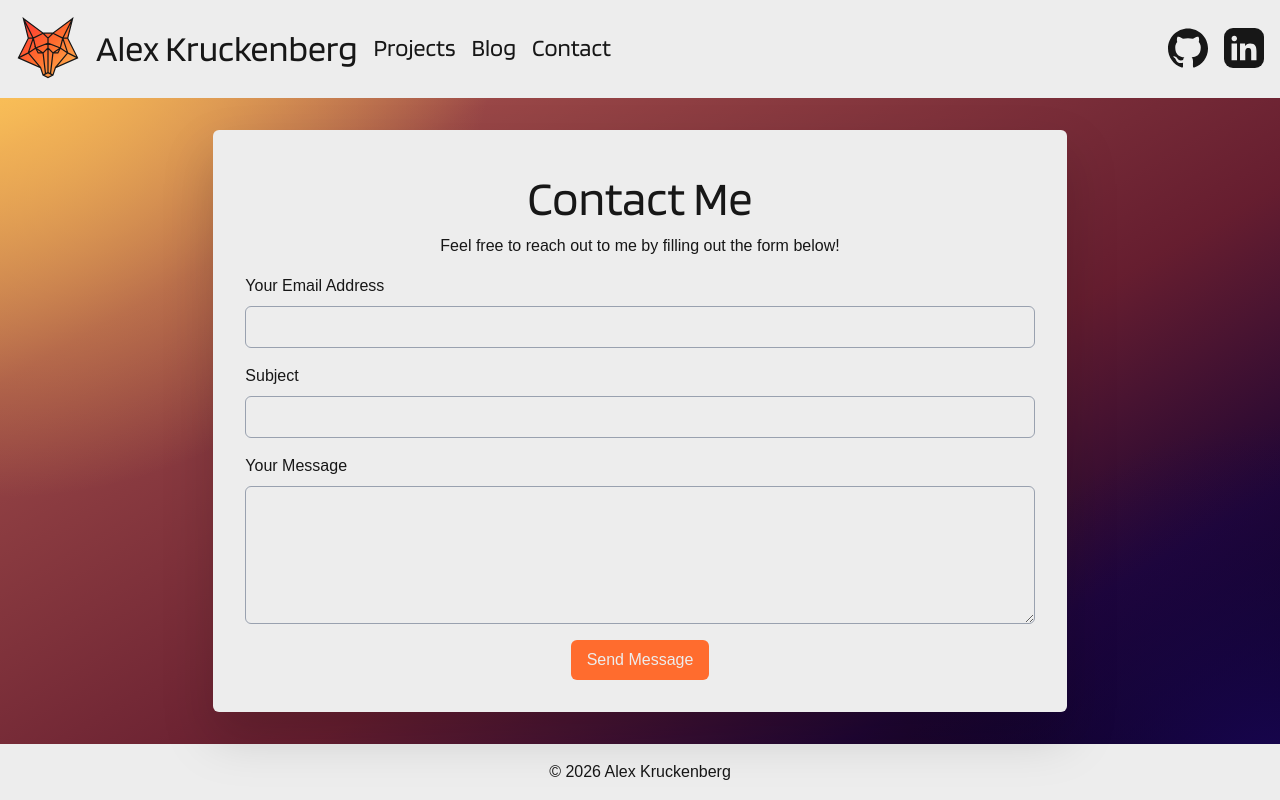
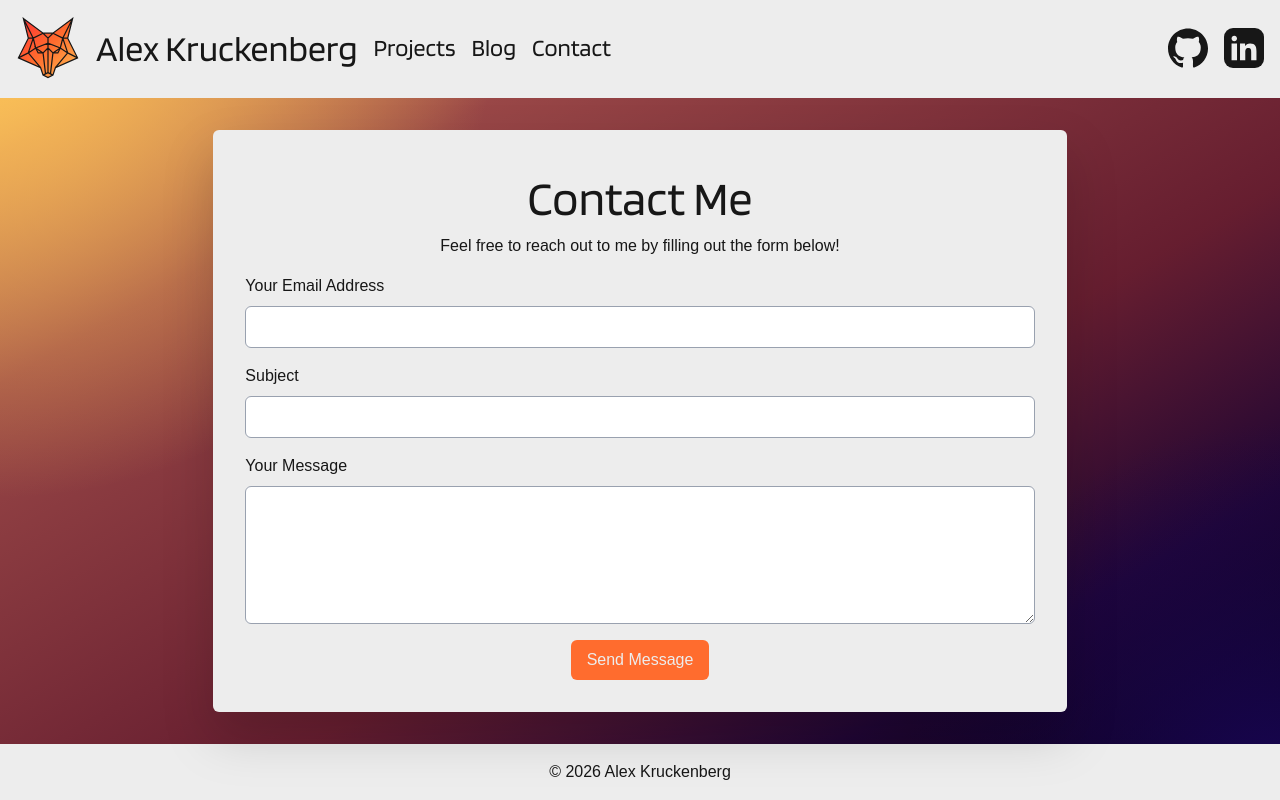
Before and after one commit to shroommu/portfolio-site-2026, a Next.js app: page /contact in a window 1280 px wide. Built offline with nearby package versions, Linux system fonts and the light colour scheme; a web font is replaced by a local one.

Commit message:
style changes

```diff
--- a/app/contact/page.tsx
+++ b/app/contact/page.tsx
@@ -42,7 +42,7 @@ export default function Contact() {
           id="email"
           name="email"
           type="email"
-          className="w-full p-2 border border-gray-400 rounded-md mb-4"
+          className="w-full p-2 border border-gray-400 rounded-md mb-4 bg-[var(--background-light)]"
           value={email}
           onChange={(e) => setEmail(e.target.value)}
         />
@@ -53,7 +53,7 @@ export default function Contact() {
           id="subject"
           name="subject"
           type="text"
-          className="w-full p-2 border border-gray-400 rounded-md mb-4"
+          className="w-full p-2 border border-gray-400 rounded-md mb-4 bg-[var(--background-light)]"
           value={subject}
           onChange={(e) => setSubject(e.target.value)}
         />
@@ -64,7 +64,7 @@ export default function Contact() {
           id="message"
           name="message"
           rows={5}
-          className="w-full p-2 border border-gray-400 rounded-md mb-4"
+          className="w-full p-2 border border-gray-400 rounded-md mb-4 bg-[var(--background-light)]"
           value={message}
           onChange={(e) => setMessage(e.target.value)}
         ></textarea>
--- a/app/globals.css
+++ b/app/globals.css
@@ -47,28 +47,28 @@
 
 @media (prefers-color-scheme: dark) {
   :root {
-    --foreground: #ededed;
-    --foreground-pure: #ffffff;
+    --foreground: #eaeaea;
+    --foreground-pure: #f2f2f2;
     --background: #171717;
-    --background-light: #202020;
-    --theme-color-accent: #b68222;
+    --background-light: #272727;
+    --theme-color-accent: #c48a1d;
     --background-gradient-linear: linear-gradient(
       150deg,
-      rgba(255, 231, 108, 0.1) 0%,
-      rgba(255, 164, 108, 0.1) 10%,
-      rgba(255, 118, 118, 0.1) 25%,
-      rgba(255, 74, 119, 0.1) 60%,
-      rgba(156, 27, 255, 0.1) 80%,
-      rgba(0, 0, 0, 0.05) 100%
+      rgba(255, 231, 108, 0.2) 0%,
+      rgba(255, 164, 108, 0.2) 10%,
+      rgba(255, 118, 118, 0.2) 25%,
+      rgba(255, 74, 119, 0.2) 60%,
+      rgba(156, 27, 255, 0.2) 80%,
+      rgba(0, 0, 0, 0.01) 100%
     );
     --background-gradient-blue: radial-gradient(
       circle farthest-corner at 100% 100%,
-      rgba(25, 5, 86, 0.3) 0%,
+      rgba(25, 5, 86, 0.5) 0%,
       transparent 25%
     );
     --background-gradient-tertiary: radial-gradient(
       circle farthest-corner at 0% 0%,
-      rgba(255, 204, 108, 0.13) 0%,
+      rgba(255, 204, 108, 0.5) 0%,
       transparent 33%
     );
   }
--- a/app/layout.tsx
+++ b/app/layout.tsx
@@ -28,7 +28,7 @@ export default function RootLayout({
 }>) {
   return (
     <html lang="en" className={`${blinker.variable} ${shippori.variable}`}>
-      <body className="min-h-screen overflow-x-hidden">
+      <body className="flex flex-col min-h-screen overflow-x-hidden">
         <AppHeader />
         <main className="w-[90%] md:w-2/3 min-h-full mx-auto mb-8 bg-[var(--background)] md:drop-shadow-2xl rounded-md">
           {children}
--- a/app/page.tsx
+++ b/app/page.tsx
@@ -10,17 +10,17 @@ export default function Home() {
       <h2 className="text-[20px] text-center" data-testid="greeting-subheader">
         Software Developer, Data Analyst, Creative
       </h2>
-      <p>
+      <p className="text-center">
         I&apos;m a curious person who loves to create and learn. You&apos;ll
         find me anywhere that code and data interact, plus a few other places
         besides. Have a look around to see what I&apos;ve been working on!
       </p>
-      <p>
+      <p className="text-center">
         I&apos;m located in the Salt Lake Metropolitan area, where I live with a
         pet rabbit who rules my life. When I&apos;m not coding, I like to play
         video games and make art (especially cross stitch).
       </p>
-      <p>Thanks for visiting my site!</p>
+      <p className="text-center">Thanks for visiting my site!</p>
     </div>
   );
 }
--- a/components/AppFooter.tsx
+++ b/components/AppFooter.tsx
@@ -1,6 +1,6 @@
 export default function AppFooter() {
   return (
-    <footer className="p-4 text-center bg-[var(--background)]">
+    <footer className="mt-auto p-4 text-center bg-[var(--background)]">
       <p>© {new Date().getFullYear()} Alex Kruckenberg</p>
     </footer>
   );
```
